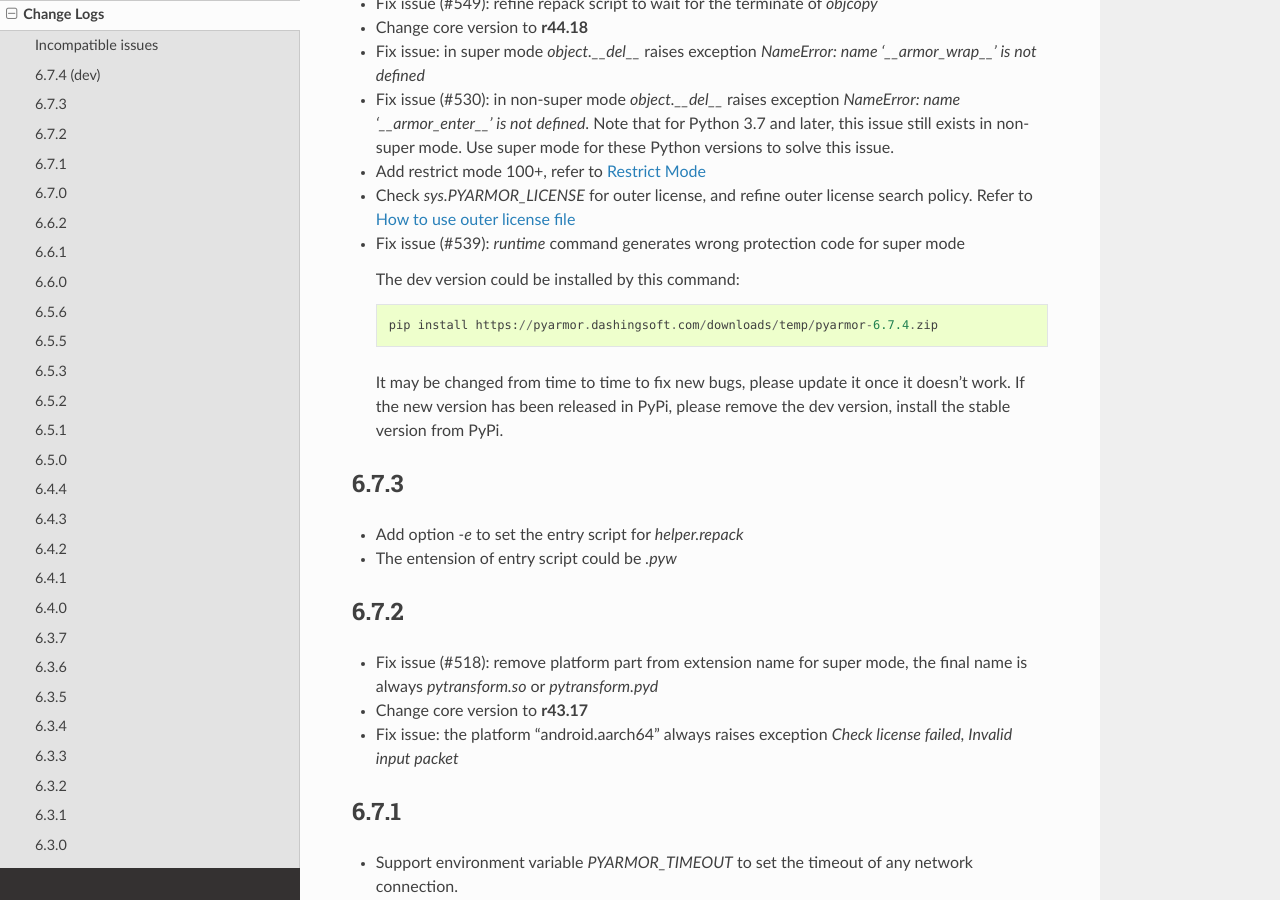
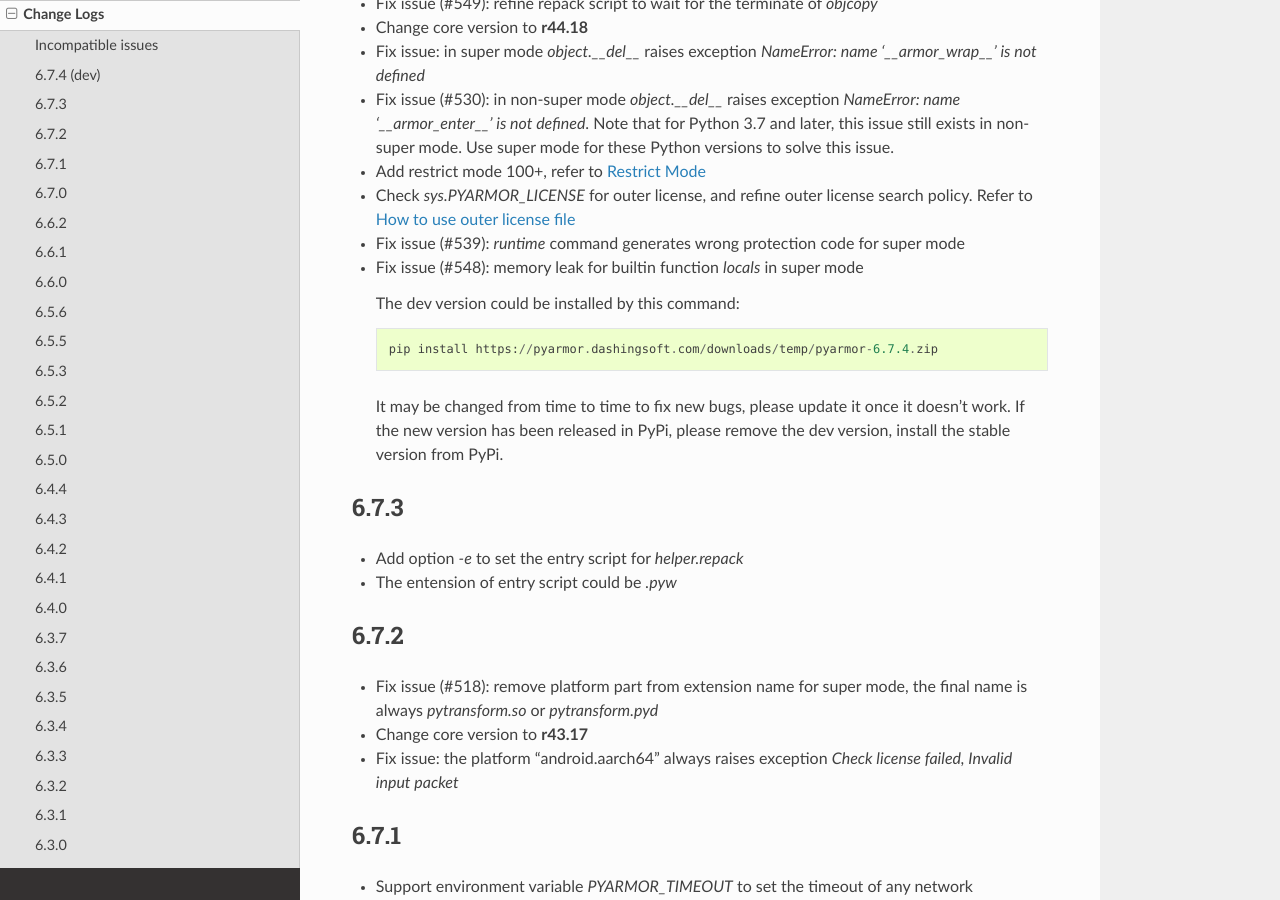
Before and after one commit to dashingsoft/pyarmor, a Sphinx documentation site: the page built from docs/change-logs.rst, in a window 1280 px wide and 900 px high, scrolled down 894 px. Built offline with Sphinx 7.4.7 and the Read the Docs theme 2.0.0, drawn with Linux system fonts in a browser that asks for light colours.

Commit message:
Add change log

```diff
--- a/docs/change-logs.rst
+++ b/docs/change-logs.rst
@@ -48,6 +48,7 @@
 * Check `sys.PYARMOR_LICENSE` for outer license, and refine outer license search
   policy. Refer to :ref:`How to use outer license file`
 * Fix issue (#539): `runtime` command generates wrong protection code for super mode
+* Fix issue (#548): memory leak for builtin function `locals` in super mode
 
   The dev version could be installed by this command::
 
```
